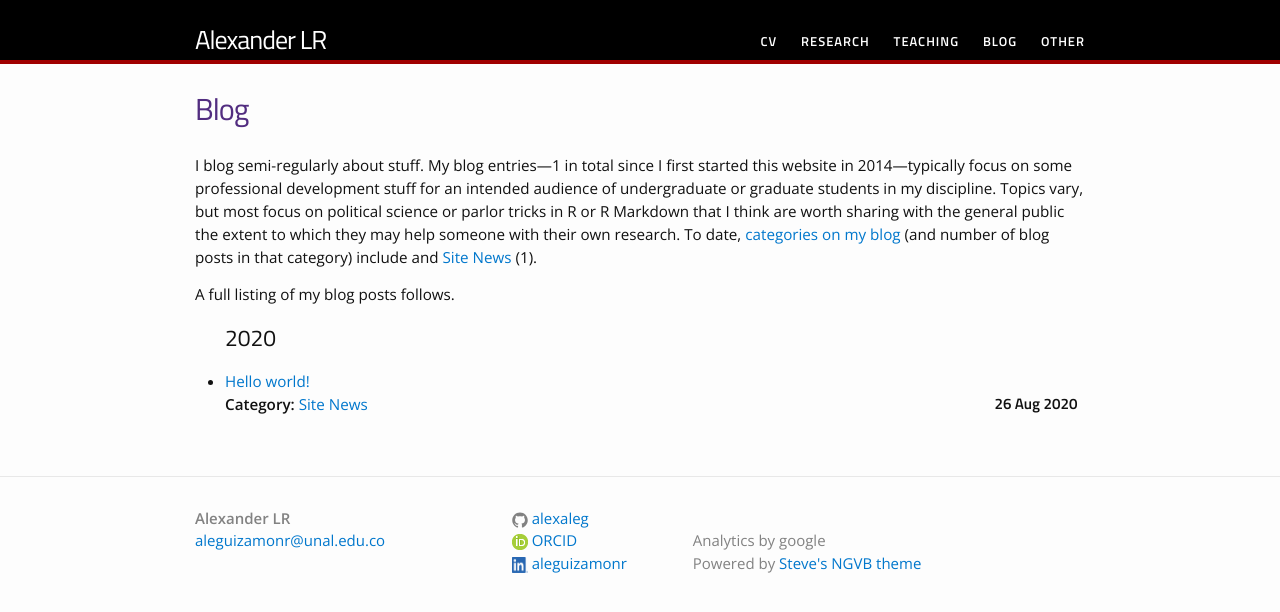
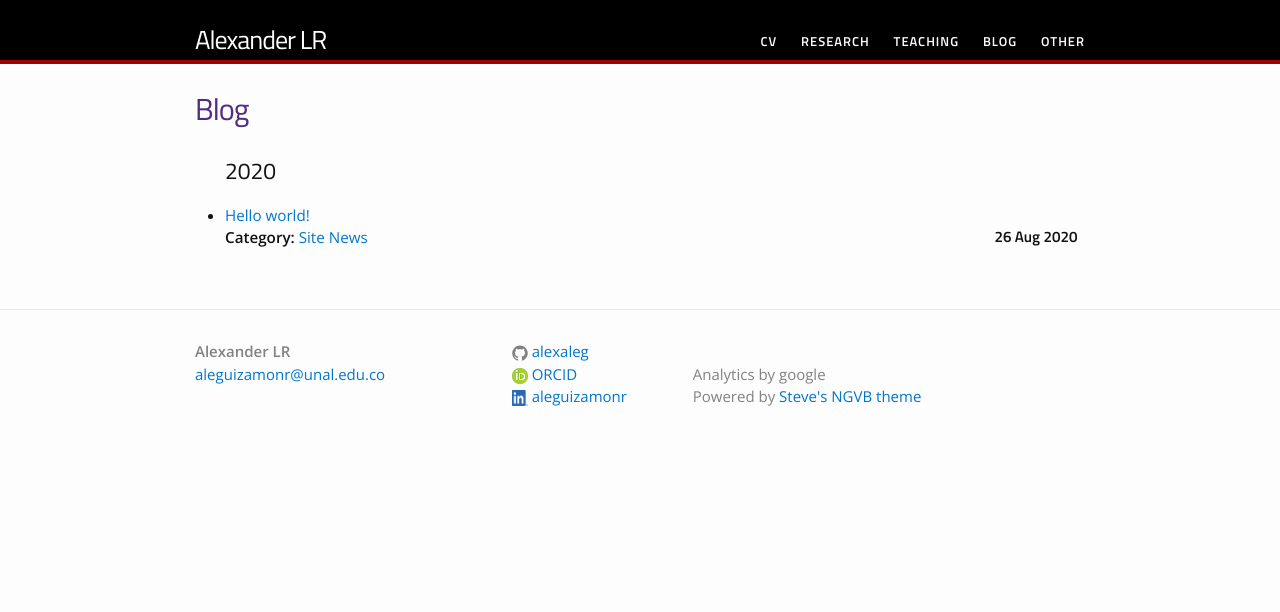
Before and after one commit to jdavidbel/jdavidbel.github.io, a Jekyll site: the page built from blog.md, in a window 1280 px wide. Shown: the top 612 px of the page. Built offline with Jekyll 4.4.1, drawn with Linux system fonts in a browser that asks for light colours.

Commit message:
Fixed blog

```diff
--- a/blog.md
+++ b/blog.md
@@ -4,12 +4,13 @@ title: Blog
 permalink: /blog/
 ---
 
-I blog semi-regularly about stuff.
-My blog entries---{{ site.posts | size }} in total since I first started this website in 2014---typically focus on some professional development stuff for an intended audience of undergraduate or graduate students in my discipline.
-Topics vary, but most focus on political science or parlor tricks in R or R Markdown that I think are worth sharing with the general public the extent to which they may help someone with their own research.
-To date, <a href="/categories">categories on my blog</a> (and number of blog posts in that category) include {% assign sorted_cats = site.categories | sort  %}{% for category in sorted_cats %}{% if forloop.last == true %}and {% endif %}<a href="/categories/#{{category[0]}}" style="font-weight:normal;"> {{category[0] | camelcase }}</a> ({{ category[1].size  }}){% if forloop.last == false %}, {% endif %}{% endfor %}.
+<!--I blog semi-regularly about stuff.-->
+<!--My blog entries---{{ site.posts | size }} in total since I first started this website in 2014---typically focus on some professional development stuff for an intended audience of undergraduate or graduate students in my discipline. -->
+<!--Topics vary, but most focus on political science or parlor tricks in R or R Markdown that I think are worth sharing with the general public the extent to which they may help someone with their own research.-->
 
-A full listing of my blog posts follows.
+<!--To date, <a href="/categories">categories on my blog</a> (and number of blog posts in that category) include {% assign sorted_cats = site.categories | sort  %}{% for category in sorted_cats %}{% if forloop.last == true %}and {% endif %}<a href="/categories/#{{category[0]}}" style="font-weight:normal;"> {{category[0] | camelcase }}</a> ({{ category[1].size  }}){% if forloop.last == false %}, {% endif %}{% endfor %}. -->
+
+
 
 
 <!-- {% assign sorted_cats = site.categories | sort  %}{% for category in sorted_cats %}{% if forloop.last == true %}and {% endif %}<a href="/categories/#{{category[0]}}" style="font-weight:normal;">{{category[0] | camelcase }}</a> ({{ category[1].size  }}){% if forloop.last == false %},{% endif %} {% endfor %} -->
```
